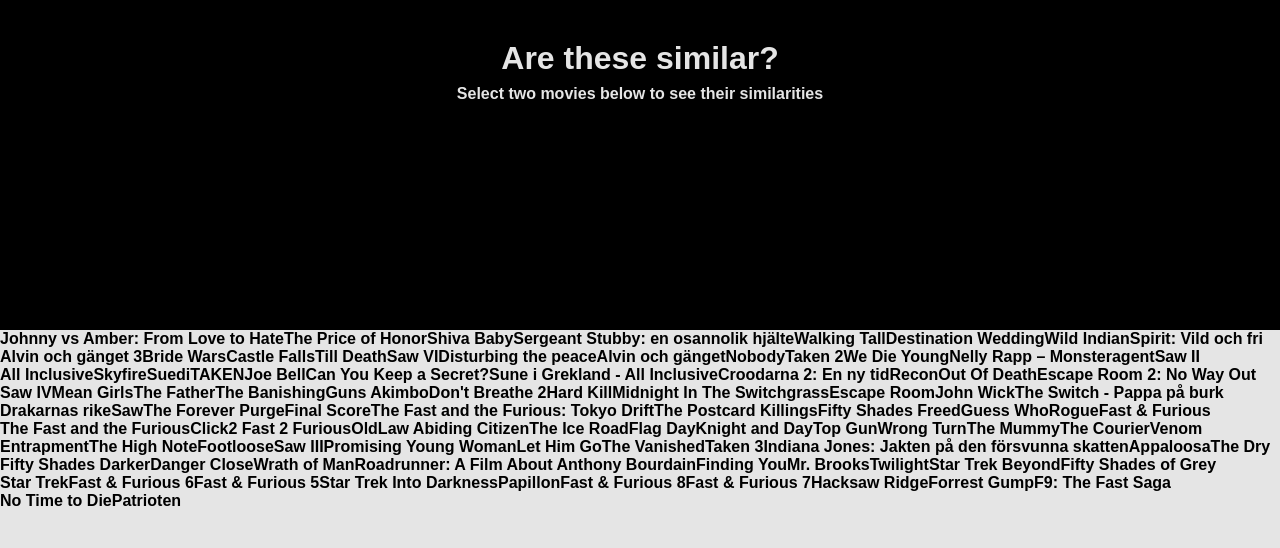
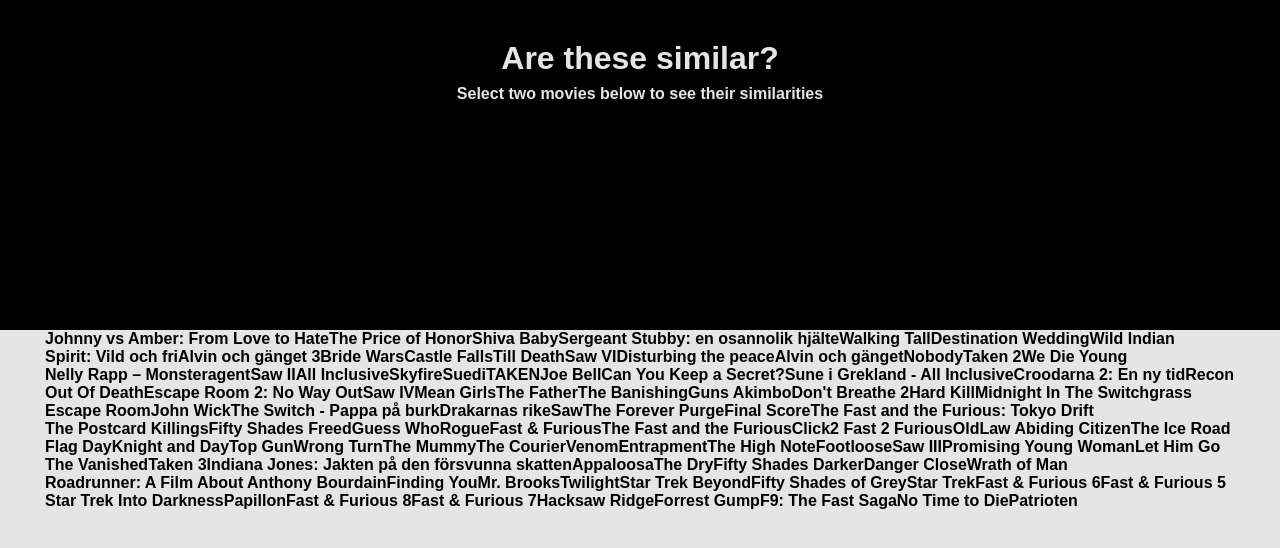
Before and after one commit to r-pears/Movie-Comparison-Tool, a React (Create React App) app: page / in a window 1280 px wide. Shown: the top 548 px of the page. Built offline with nearby package versions, Linux system fonts and the light colour scheme.

Commit message:
updated structure

```diff
--- a/src/Components/Box.js
+++ /dev/null
@@ -1,12 +0,0 @@
-import React from 'react';
-
-const Box = (props) => {
-
-  return (
-    <div>
-      <h4>{props.video.title}</h4>
-    </div>
-  )
-}
-
-export default Box;
--- a/src/Components/ComparisonTool.css
+++ b/src/Components/ComparisonTool.css
@@ -55,8 +55,8 @@
 
 /** Grid section */
 .gridSection {
-  padding-top: calc(250px + 80px);
   height: fit-content;
+  padding: calc(250px + 80px) 45px 45px 45px;
 }
 
 /** Media queries*/
--- a/src/Components/ComparisonTool.js
+++ b/src/Components/ComparisonTool.js
@@ -1,5 +1,4 @@
 import React, { useState, useEffect } from 'react';
-import Box from './Box';
 import './ComparisonTool.css';
 
 const ComparisonTool = (props) => {
@@ -132,8 +131,8 @@
       <div className='gridSection flex'>
         {props.data.map(video => {
           return (
-            <div onClick={() => {chooseVideo(video)}} key={video.guid} className='cursor-pointer'>
-              <Box video={video} />
+            <div onClick={() => {chooseVideo(video)}} key={video.guid} className='cursor-pointer '>
+              <h4>{video.title}</h4>
             </div>
           )
         })}
```
Also changed, not shown: src/Components/Box.css (deleted).
